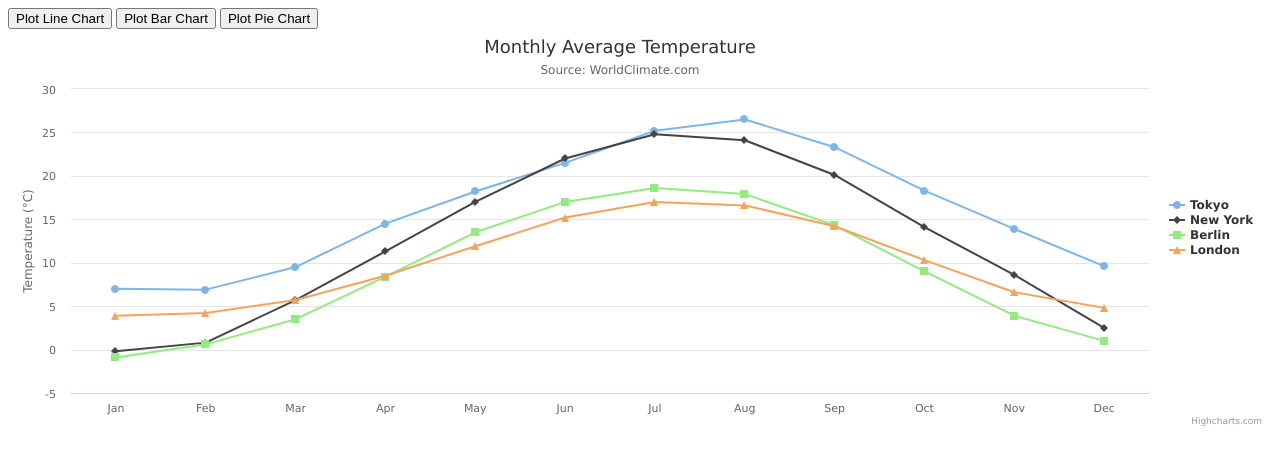
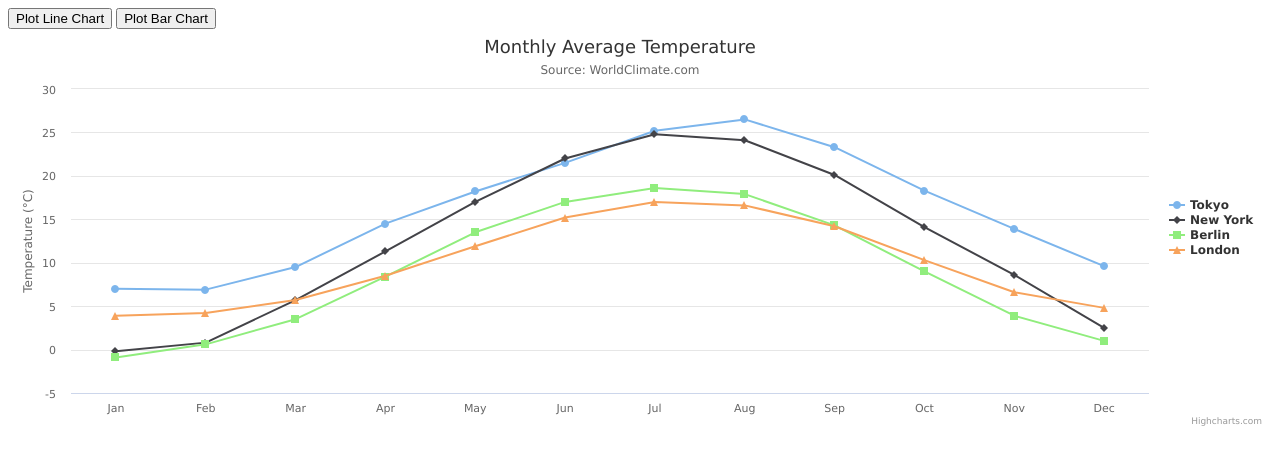
Before and after one commit to RajnishDashora/sample-test-charts, a plain HTML site: page samplechart.html in a window 1280 px wide. Both pictures are taken after a click on the button "Plot Line Chart". Drawn offline with nearby package versions, Linux system fonts and the light colour scheme.

Commit message:
pie chart removed and initialize Plot function

```diff
--- a/js/sample-test.js
+++ b/js/sample-test.js
@@ -6,72 +6,16 @@
 
 // plots or different type of representations of data
 var Plot = function(plotType,plotter){
-
      this.plotType = plotType;
      this.container ='container';
-     this.plotter = plotter
+     this.plotter = plotter;
+     this.initialize();
 }
 
 Plot.prototype = {
 
- draw :function(){
-
-    var firstChart = new Highcharts.Chart({
-        chart:{
-            renderTo: this.container,
-            type:this.plotType
-        },
-        title: {
-            text: this.plotter.title,
-            x: this.plotter.xTitle
-        },
-        subtitle: {
-            text: this.plotter.subTitle,
-            x: this.plotter.xSubTitle
-        },
-        xAxis: {
-            categories: this.plotter.categories
-        },
-        yAxis: {
-            title: {
-                text: this.plotter.yAxisTitle
-            },
-            plotLines: this.plotter.yAxisPlotLines
-        },
-        tooltip: {
-            valueSuffix: this.plotter.tooltipValueSuffix
-        },
-        legend: {
-            layout: this.plotter.legendLayout,
-            align: this.plotter.legendAlignment,
-            verticalAlign: this.plotter.legandVerticalAlignment,
-            borderWidth: this.plotter.legandBorderWidth
-        },
-        series: this.plotter.series
-    });
-}
-
-}
-
-
-//data to be ploted wrapped in plotter to initialize various plots
-var Plotter = function(){
-
-     this.lineViewButtonElement=$("#plotLineChart");
-     this.barViewButtonElement=$("#plotBarChart");
-     this.pieViewButtonElement=$("#plotPieChart");
-
-     this.renderData();
-     this.initialize();
-
-}
-
-Plotter.prototype = {
-    renderData:function(){
-        // Note : series to be varried according to the chart Type
-        // TODO: ajax call hit the API to render data
-
-
+ initialize : function(){
+         // Chart Poperties to initialize
      this.title = 'Monthly Average Temperature';
      this.subTitle = 'Source: WorldClimate.com';
      this.xTitle =  -20;
@@ -87,6 +31,63 @@ Plotter.prototype = {
      this.legendAlignment = 'right';
      this.legandVerticalAlignment = 'middle';
      this.legandBorderWidth = 0 ;
+ },
+ draw :function(){
+
+    var firstChart = new Highcharts.Chart({
+        chart:{
+            renderTo: this.container,
+            type:this.plotType
+        },
+        title: {
+            text: this.title,
+            x: this.xTitle
+        },
+        subtitle: {
+            text: this.subTitle,
+            x: this.xSubTitle
+        },
+        xAxis: {
+            categories: this.plotter.categories
+        },
+        yAxis: {
+            title: {
+                text: this.yAxisTitle
+            },
+            plotLines: this.yAxisPlotLines
+        },
+        tooltip: {
+            valueSuffix: this.tooltipValueSuffix
+        },
+        legend: {
+            layout: this.legendLayout,
+            align: this.legendAlignment,
+            verticalAlign: this.legandVerticalAlignment,
+            borderWidth: this.legandBorderWidth
+        },
+        series: this.plotter.series
+    });
+}
+
+}
+
+
+//data to be ploted wrapped in plotter to initialize various plots
+var Plotter = function(){
+
+     this.lineViewButtonElement=$("#plotLineChart");
+     this.barViewButtonElement=$("#plotBarChart");
+
+     this.renderData();
+     this.initialize();
+
+}
+
+Plotter.prototype = {
+
+    renderData:function(){
+
+      // TODO: ajax call hit the API to render data
      this.categories =  ['Jan', 'Feb', 'Mar', 'Apr', 'May', 'Jun',
                 'Jul', 'Aug', 'Sep', 'Oct', 'Nov', 'Dec'];
      this.series = [{
@@ -118,11 +119,6 @@ Plotter.prototype = {
         chartView2.draw();
         });
 
-        this.pieViewButtonElement.click(function() {
-        var chartView3 = new Plot('pie',self);
-        chartView3.draw();
-        });
-
     }
 
 }
--- a/samplechart.html
+++ b/samplechart.html
@@ -14,7 +14,7 @@
 <body>
     <input type="button" id="plotLineChart" value="Plot Line Chart">
     <input type="button" id="plotBarChart" value="Plot Bar Chart">
-    <input type="button" id="plotPieChart" value="Plot Pie Chart">
+
     <div id="container" style="min-width: 310px; height: 400px; margin: 0 auto"></div>
 
 </body>
```
